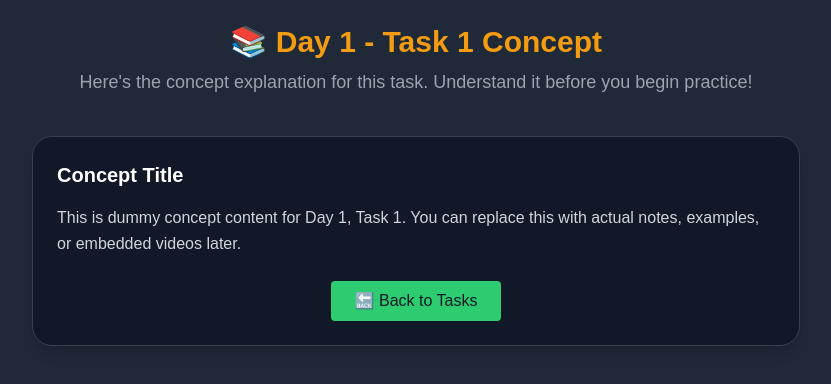
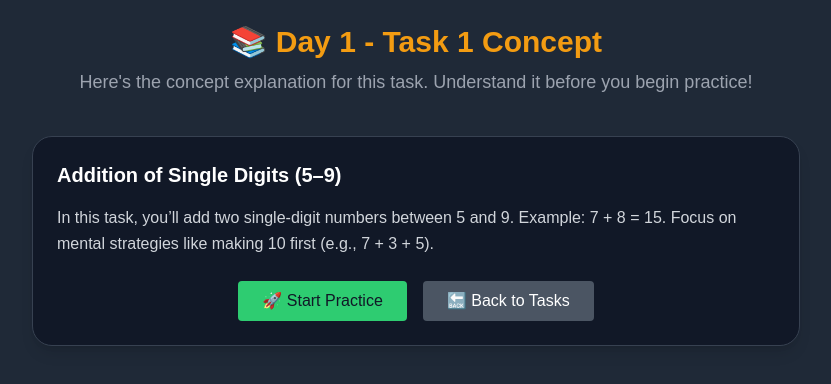
Before and after one commit to Ashutoshkr23/brightmindslab, a Next.js app: page /challenge/math/day/1/revise/1 in a window 1280 px wide. Shown: the top 384 px of the page, without its empty margins (224-1055 px from the left). Built offline with nearby package versions, Linux system fonts and the light colour scheme.

Commit message:
notes built

```diff
--- a/app/challenge/math/day/[day]/revise/[task]/page.tsx
+++ b/app/challenge/math/day/[day]/revise/[task]/page.tsx
@@ -1,18 +1,25 @@
 'use client';
 
 import { use } from 'react';
+import { getNotesForDay } from '@/lib/mathNotes';
+import { useRouter } from 'next/navigation';
 
 export default function ReviseConceptPage({
   params,
 }: {
   params: Promise<{ day: string; task: string }>;
 }) {
+  const router = useRouter();
   const { day, task } = use(params);
   const dayNumber = parseInt(day);
   const taskNumber = parseInt(task);
 
+  const notesForDay = getNotesForDay(dayNumber);
+  const currentNote = notesForDay[taskNumber - 1]; // Task 1 is index 0
+
   return (
     <main className="min-h-screen bg-background text-light p-6 flex flex-col items-center">
+      {/* Page Header */}
       <div className="w-full max-w-3xl text-center mb-10">
         <h1 className="text-3xl font-bold text-primary mb-2">
           📚 Day {dayNumber} - Task {taskNumber} Concept
@@ -22,18 +29,25 @@ export default function ReviseConceptPage({
         </p>
       </div>
 
+      {/* Concept Card */}
       <section className="bg-dark p-6 rounded-xl w-full max-w-3xl border border-gray-700 shadow-lg">
-        <h2 className="text-xl font-semibold text-white mb-4">Concept Title</h2>
-        <p className="text-gray-300 leading-relaxed">
-          This is dummy concept content for Day {dayNumber}, Task {taskNumber}. You can replace this with actual notes, examples, or embedded videos later.
+        <h2 className="text-xl font-semibold text-white mb-4">{currentNote?.title || 'Concept Title'}</h2>
+        <p className="text-gray-300 leading-relaxed whitespace-pre-wrap">
+          {currentNote?.content || 'No notes available for this task yet.'}
         </p>
 
-        <div className="mt-6 text-center">
+        {/* Action Buttons */}
+        <div className="mt-6 flex flex-col sm:flex-row justify-center gap-4">
           <button
-            onClick={() =>
-              window.history.back()
-            }
+            onClick={() => router.push(`/challenge/math/day/${dayNumber}/task/${taskNumber}`)}
             className="bg-success text-dark px-6 py-2 rounded hover:opacity-90 transition"
+          >
+            🚀 Start Practice
+          </button>
+
+          <button
+            onClick={() => window.history.back()}
+            className="bg-gray-600 text-white px-6 py-2 rounded hover:opacity-90 transition"
           >
             🔙 Back to Tasks
           </button>
--- /dev/null
+++ b/lib/mathNotes.ts
@@ -0,0 +1,39 @@
+// lib/dayNotes.ts
+
+export type NoteData = {
+  title: string;
+  content: string;
+};
+
+export const getNotesForDay = (day: number): NoteData[] => {
+  switch (day) {
+    case 1:
+      return [
+        {
+          title: "Addition of Single Digits (5–9)",
+          content:
+            "In this task, you’ll add two single-digit numbers between 5 and 9. Example: 7 + 8 = 15. Focus on mental strategies like making 10 first (e.g., 7 + 3 + 5).",
+        },
+        {
+          title: "Two-digit + One-digit Numbers",
+          content:
+            "You’ll add a two-digit number (like 47) with a one-digit number (like 6). Try breaking the numbers into tens and units to simplify. Example: 47 + 6 = 53.",
+        },
+        {
+          title: "Three-digit + Two-digit Numbers",
+          content:
+            "This covers larger addition such as 183 + 24. Break the numbers using place value: 183 + 24 = (180 + 20) + (3 + 4).",
+        },
+        {
+          title: "Multiplying with 29 or 30",
+          content:
+            "Practice multiplying numbers like 29 or 30 with numbers from 1 to 10. Shortcut: 29 × 7 = (30 × 7) - 7 = 203.",
+        },
+      ];
+
+    default:
+      return [
+        { title: "Coming Soon", content: "Concept notes will be added here shortly." },
+      ];
+  }
+};
```
